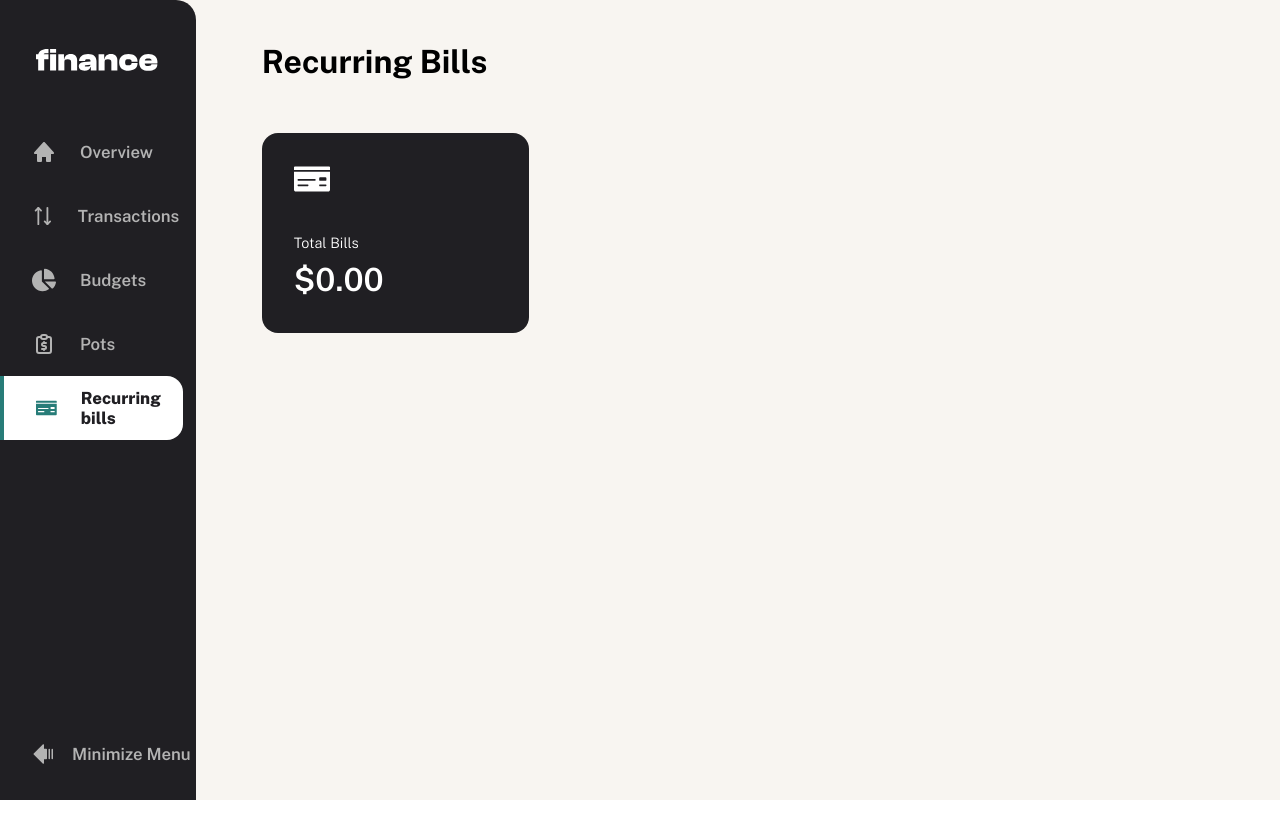
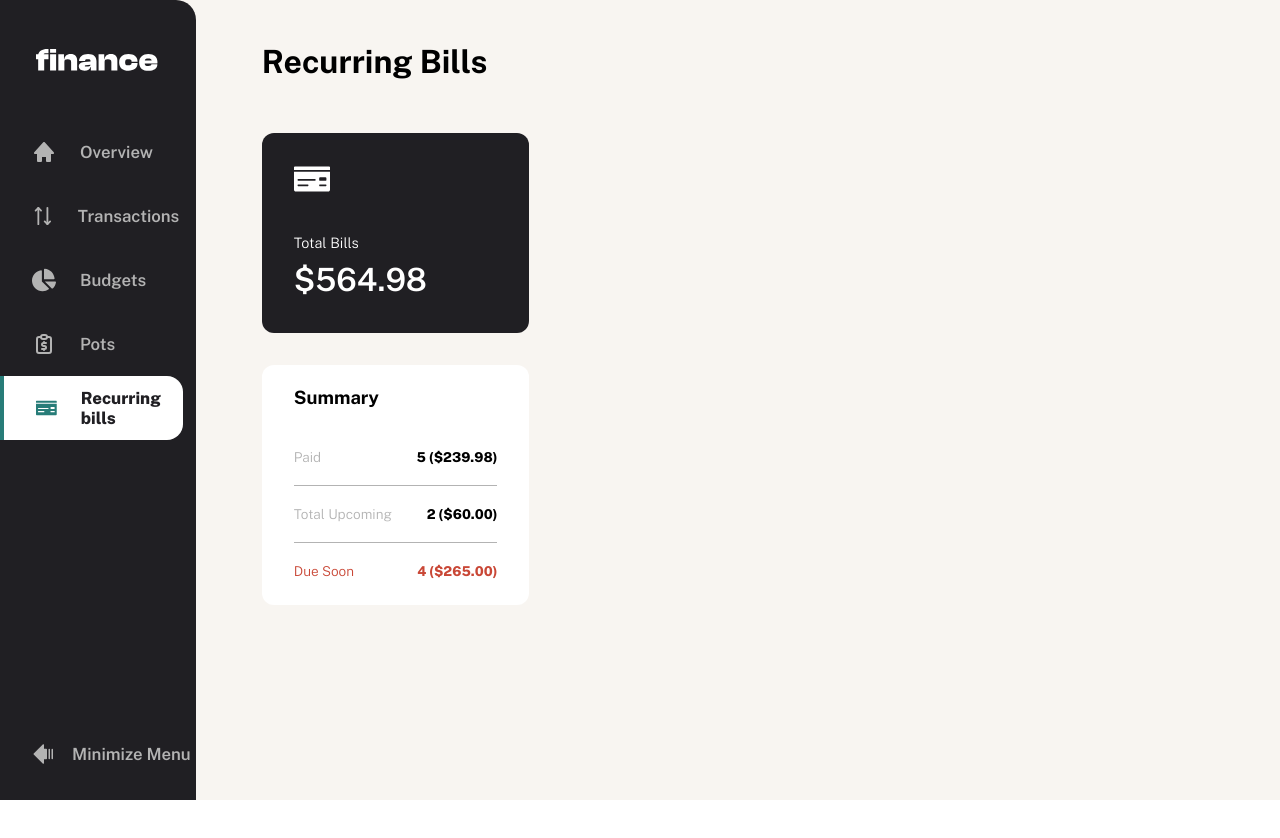
Before and after one commit to JurgenMik/FinanceApp, a React (Create React App) app: page /bills in a window 1280 px wide. Shown: the top 838 px of the page. Built offline with nearby package versions, Linux system fonts and the light colour scheme.

Commit message:
FS-added-the-recurring-bills-summary-and-fixed-state-being-set-before-initialization

```diff
--- a/src/App.tsx
+++ b/src/App.tsx
@@ -34,6 +34,12 @@ function App() {
     handleFetchMockData();
   }, []);
 
+  useEffect(() => {
+    if (transactionsState.transactions.length > 0) {
+      ['paid', 'due', 'upcoming'].forEach((type) => handleRecurringBillsByCat(type));
+    }
+  }, [transactionsState.transactions]);
+
   const handleFetchMockData = () => {
     setTimeout(() => {
       setFinanceData(mockData);
@@ -43,10 +49,6 @@ function App() {
       }
 
       dispatch(setTransactions(mockData.transactions));
-
-       handleRecurringBillsByCat('paid');
-       handleRecurringBillsByCat('due');
-       handleRecurringBillsByCat('upcoming');
     }, 3000);
   }
 
--- a/src/pages/bills/Bills.tsx
+++ b/src/pages/bills/Bills.tsx
@@ -1,9 +1,10 @@
 import React from 'react';
 import './Bills.scss';
-import TotalBills from './components/TotalBills/TotalBills';
 import { useSelector } from 'react-redux';
 import type { RecurringBillsState } from '../../interfaces';
 import { handleCalculateTotals } from '../../utils';
+import TotalBills from './components/TotalBills/TotalBills';
+import BillSummary from './components/BillSummary/BillSummary';
 
 function Bills() {
 
@@ -23,6 +24,11 @@ function Bills() {
       <div className="sub-container-rec-bills">
         <div>
           <TotalBills total={total} />
+          <BillSummary
+            due={{amount: totalDue, bills: recurringBillsState.due.length}}
+            paid={{amount: totalPaid, bills: recurringBillsState.paid.length}}
+            upcoming={{amount: totalUpcoming, bills: recurringBillsState.upcoming.length}}
+          />
         </div>
         <div>
 
--- /dev/null
+++ b/src/pages/bills/components/BillSummary/BillSummary.scss
@@ -0,0 +1,49 @@
+@import '../../../../variables/variables.scss';
+
+.main-container-bill-summary {
+    width: 100%;
+    height: 15rem;
+    background-color: $White;
+    border-radius: 0.75rem;
+    padding: 0 2rem;
+    margin-top: 2rem;
+
+    #header {
+        font-size: 1.15rem;
+        height: 4rem;
+        display: flex;
+        align-items: center;
+        padding: 0;
+        margin: 0;
+    }
+
+    #due {
+        color: $Red;
+
+        h2 {
+            color: $Red;
+        }
+    }
+
+    .sub-container-bill-summary {
+        height: 3.5rem;
+        display: flex;
+        justify-content: space-between;
+        align-items: center;
+
+        h2 {
+            font-weight: 300;
+            font-size: 0.85rem;
+            color: $LightGrey;
+        }
+
+        p {
+            font-size: 0.85rem;
+            font-weight: 800;
+        }
+    }
+
+    .bills-border {
+        border-bottom: 1px solid $LightGrey;
+    }
+}
--- /dev/null
+++ b/src/pages/bills/components/BillSummary/BillSummary.tsx
@@ -0,0 +1,33 @@
+import React from 'react';
+import './BillSummary.scss';
+import type { BillSummaryProps } from '../../../../interfaces';
+
+function BillSummary({due, paid, upcoming}: BillSummaryProps) {
+  return (
+    <div className="main-container-bill-summary">
+      <h2 id="header">
+        Summary
+      </h2>
+      <div className="sub-container-bill-summary bills-border">
+        <h2>Paid</h2>
+        <p>
+          {`${paid.bills} ($${Math.abs(paid.amount).toFixed(2)})`}
+        </p>
+      </div>
+      <div className="sub-container-bill-summary bills-border">
+        <h2>Total Upcoming</h2>
+        <p>
+          {`${upcoming.bills} ($${Math.abs(upcoming.amount).toFixed(2)})`}
+        </p>
+      </div>
+      <div className="sub-container-bill-summary" id="due">
+        <h2>Due Soon</h2>
+        <p>
+          {`${due.bills} ($${Math.abs(due.amount).toFixed(2)})`}
+        </p>
+      </div>
+    </div>
+  );
+}
+
+export default BillSummary;
--- a/src/pages/bills/components/TotalBills/TotalBills.scss
+++ b/src/pages/bills/components/TotalBills/TotalBills.scss
@@ -4,7 +4,7 @@
     height: 12.5rem;
     width: 100%;
     background-color: $DarkGrey;
-    border-radius: 1rem;
+    border-radius: 0.75rem;
     padding: 0 2rem;
     color: $White;
 
```
Also changed, not shown: src/interfaces/index.ts (+11 -0 lines), src/store/reducers.ts (line endings or trailing spaces).
